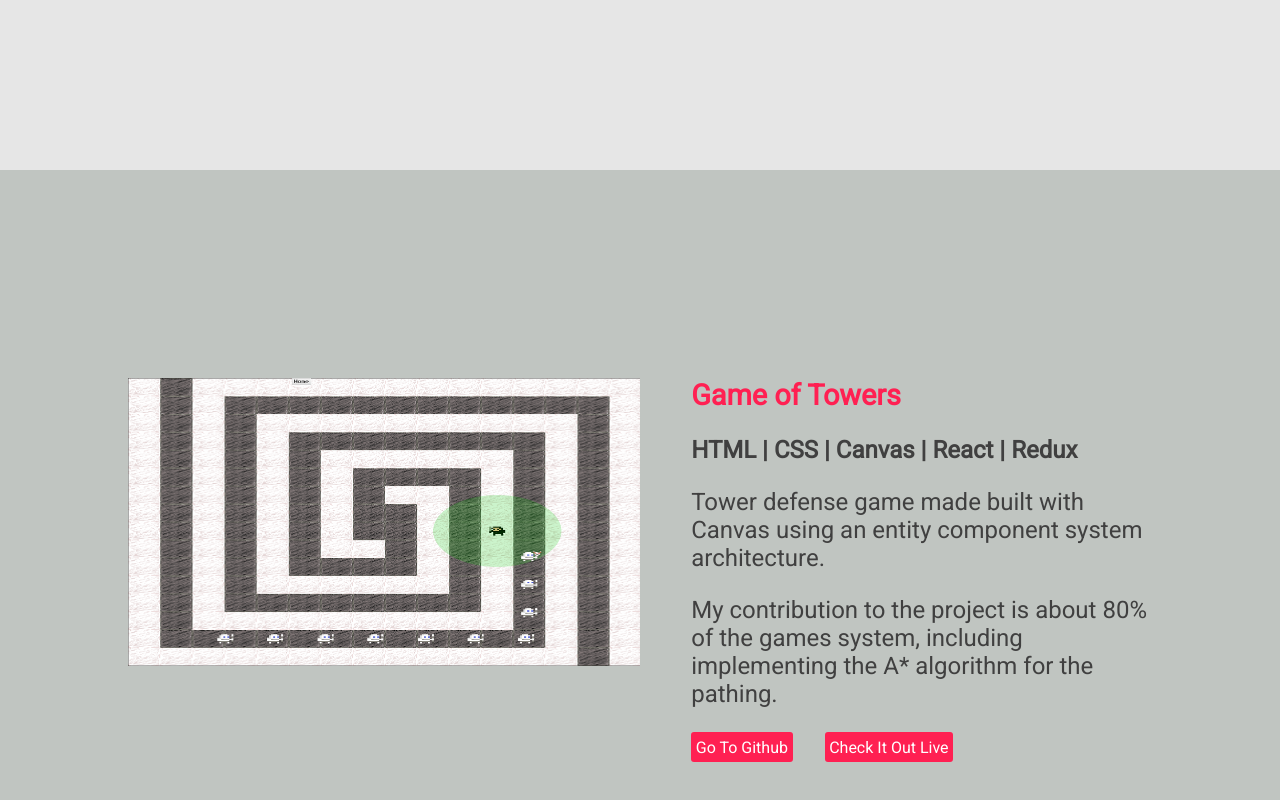
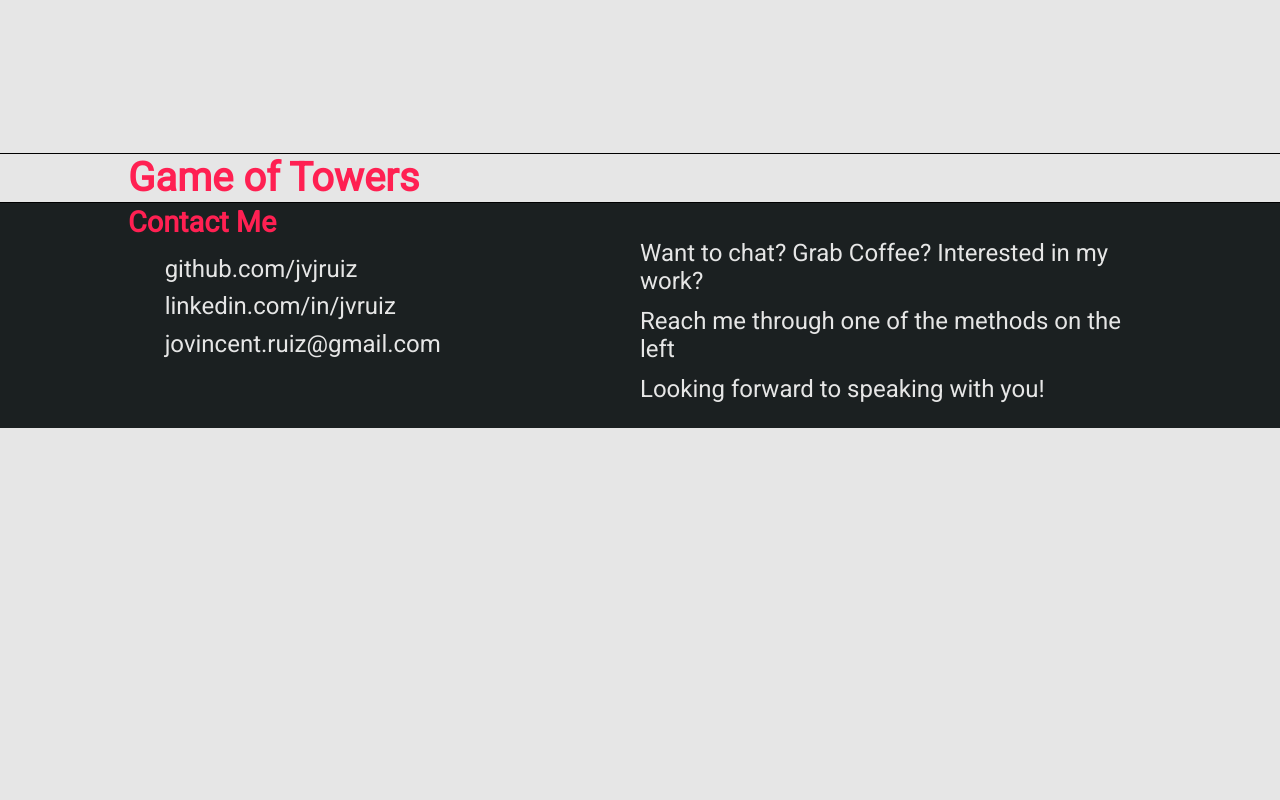
Before and after one commit to jvjruiz/portfolio, a React (Create React App) app: page / in a window 1280 px wide. Shown: the part 1446-2246 px from the top of the page. After the commit the page ends 1874 px from the top, so only its background shows below. Built offline with nearby package versions, Linux system fonts and the light colour scheme; a web font is replaced by a local one.

Commit message:
working on bars

```diff
--- a/src/App.js
+++ b/src/App.js
@@ -5,6 +5,7 @@ import AboutMe from './components/aboutme';
 import Projects from './components/projects'  ;
 import ContactMe from './components/contactme';
 import NavBar from "./components/navbar";
+import ProjectBar from "./components/ProjectBar";
 
 export default class App extends Component {
   render() {
@@ -13,9 +14,11 @@ export default class App extends Component {
         <NavBar />
         <Intro />
         <AboutMe />
-        <Projects />
+        <ProjectBar />
         <ContactMe />
       </div>
     )
   }
 }
+
+     // <ContactMe />
--- /dev/null
+++ b/src/components/ProjectBar.js
@@ -0,0 +1,35 @@
+import React, {Component} from 'react';
+
+import Project from "./project";
+
+export default class Projects extends Component {
+	constructor(props) {
+        super(props);
+        this.state = {
+            showing: false
+        }
+        this.toggleShowing = this.toggleShowing.bind(this)
+    }
+    toggleShowing() {
+        console.log(this.state)
+        if(this.state.showing === false) {
+            this.setState({showing:true});
+        }
+        else {
+            this.setState({showing:false});
+        }
+    }
+    render() {
+		return(
+			<div className="projectBar" onClick={this.toggleShowing}>
+                <div className="projectHeaderContainer">
+                    <header className="projectName headerText">
+                        Game of Towers
+                    </header>
+                    <i className="fa fa-chevron-down projectDownPointer" aria-hidden="true"></i>
+                </div>
+                {this.state.showing ? <Project showing="true" /> : <Project showing="false" />}
+            </div>
+		)
+	}
+}
--- /dev/null
+++ b/src/components/project.js
@@ -0,0 +1,50 @@
+import React, {Component} from 'react';
+
+import gameOfTowers from '../assets/game-of-towers.png'
+
+export default class Project extends Component {
+    constructor(props) {
+        super(props);
+    }
+
+    render() {
+        console.log(this.props)
+        if(this.props.showing == 'true'){
+            return(
+                <div className="projectContainer dark" id="gameOfTowers">
+                    <div className="projectContent">
+                        <div className="projectImageContainer">
+                            <img src={gameOfTowers} className="projectImage" />
+                        </div>
+
+                        <div className ="projectText">
+                            <div className="projectName subHeaderText">
+                                Game of Towers
+                            </div>
+                            <div className="projectTechnologies contentText">
+                                <p>HTML | CSS | Canvas | React | Redux</p>
+                            </div>
+                            <div className="projectDescription contentText">
+                                <p>Tower defense game made built with Canvas using an entity component system architecture.</p>
+                                <p>My contribution to the project is about 80% of the games system, including implementing the A* algorithm for the pathing.</p>
+                            </div>
+                            <div className="projectLinks">
+                                <div className="projectLink">
+                                    <a href="https://github.com/matcodesalot/creepy-walkers" className="projectLink" className="projectLinkText">Go To Github</a>
+                                </div>
+                                <div className="projectLink">
+                                    <a href="http://gameoftowers.herokuapp.com" className="projectLink" className="projectLinkText">Check It Out Live</a>
+                                </div>
+                            </div>
+
+                        </div>
+                    </div>
+                </div>
+            )}
+        else {
+            return(
+                null
+            )
+        }
+    }
+}
--- a/src/index.css
+++ b/src/index.css
@@ -420,11 +420,6 @@ opacity: 1;
     width:45%;
 }
 
-.projectName {
-    color: #ff2052;
-    font-weight:bold;
-}
-
 .projectTechnologies {
     font-weight:bold;
 }
@@ -518,6 +513,40 @@ span {
 p span {
     color: #e6e6e6;
 }
+
+/* for project bar */
+
+.projectBar {
+    width:100%;
+    outline:1px solid black;
+    height: 3em;
+}
+
+.projectHeaderContainer {
+    display:flex;
+    width:80%;
+    margin: 0 auto 0 auto;
+}
+
+.projectHeaderContainer :hover {
+    background:black;
+}
+
+.projectName {
+    color: #ff2052;
+    font-weight:bold;
+    width:50%;
+}
+
+.projectDownPointer {
+    color: #ff2052;
+    font-size: 24px;
+    width:50%;
+    text-align:right;
+    padding: 1% 5% 0 0;
+}
+
+
 
 /* for large laptops */
 @media only screen and (max-width: 1440px) {
```
